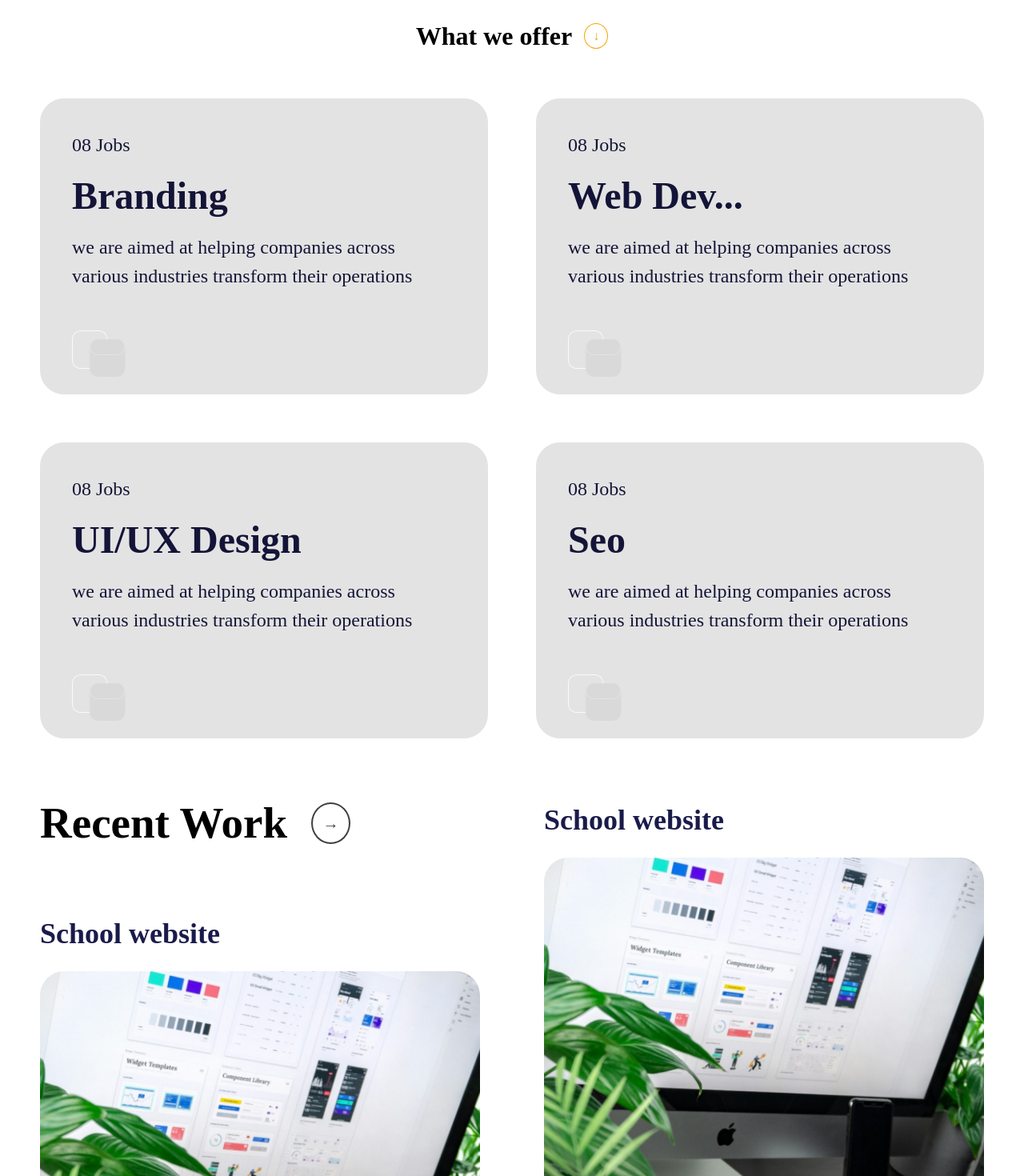
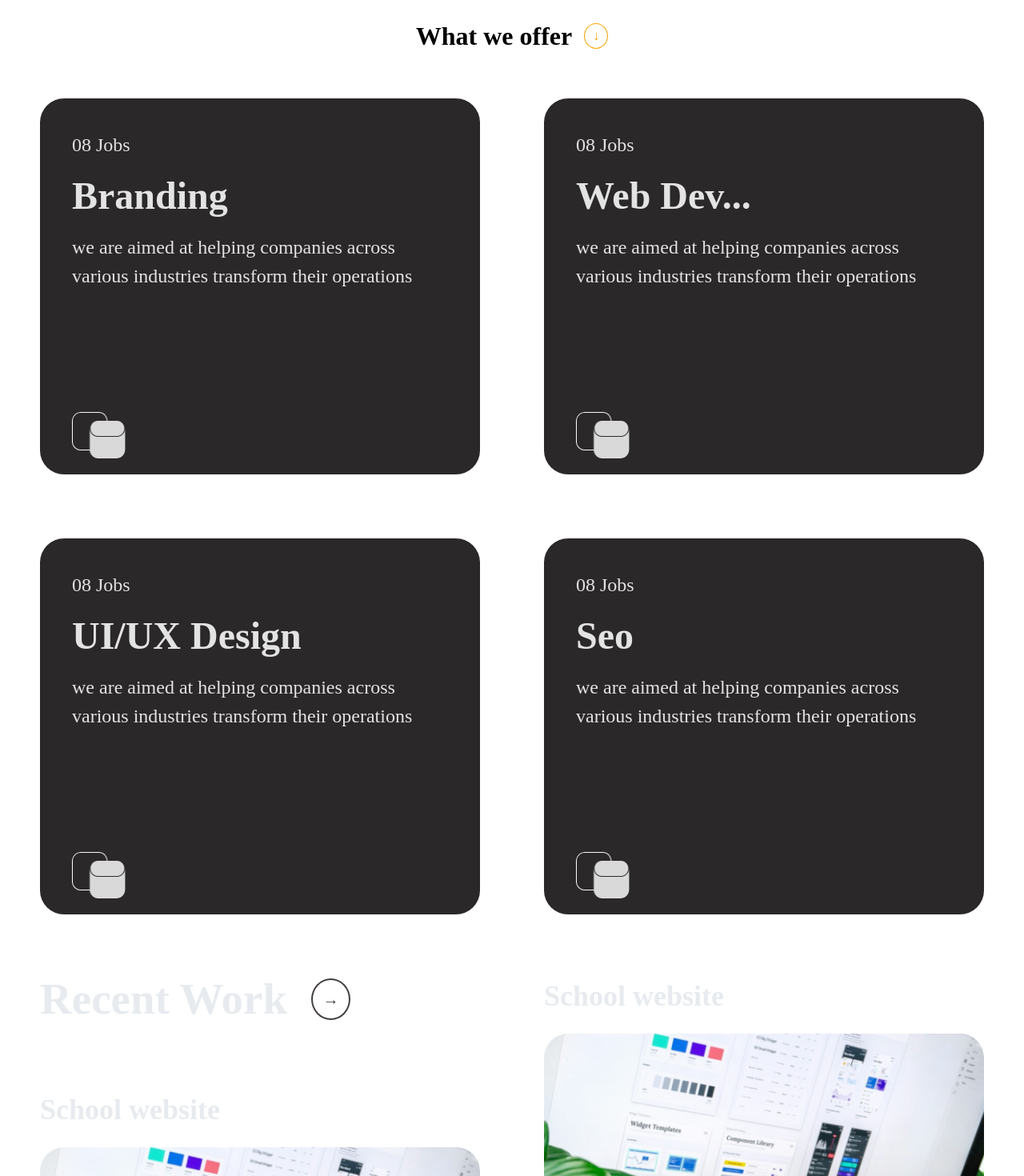
Before and after one commit to jubrealguy/fluxDevs, a React (Create React App) app: page /services in a window 1280 px wide. Shown: the part 940-2410 px from the top of the page at 80% size. Built offline with nearby package versions, Linux system fonts and the light colour scheme.

Commit message:
all basic styling with day and night logic done

```diff
--- a/src/App.css
+++ b/src/App.css
@@ -20,7 +20,7 @@ body{
 
 .day-theme {
   color: #ffffff;
-  background: #0d0d0de5;
+  background: #0d0d0dee;
 }
 
 .dark-theme {
@@ -707,6 +707,10 @@ main {
   margin-bottom: 2.5rem;
 }
 
+.about-night .about__left .head {
+  color: #FFFFFF;
+}
+
 .about__left .body {
   font-size: 1.8rem;
   font-weight: 300;
@@ -736,6 +740,10 @@ main {
   line-height: 1.5;
   font-family: 'Inter';
   color: #000000;
+}
+
+.about-night .about__rating p span {
+  color: #FFFFFF;
 }
 
 .about__rating p span:first-child {
@@ -829,13 +837,21 @@ main {
   list-style: none;
   display: grid;
   grid-template-columns: 1fr 1fr;
-  gap: 6rem;
+  gap: 8rem;
 }
 .offer__list--item {
+  height: 47rem;
+  display: flex;
+  flex-direction: column;
   background: #E3E3E3;
   padding: 4rem 8rem 2rem 4rem;
   border-radius: 3rem;
   color: #141438;
+}
+
+.offer-night {
+  color: #E3E3E3;
+  background: #2B2829;
 }
 
 .offer__list--item .jobs {
@@ -856,7 +872,7 @@ main {
   font-size: 2.4rem;
   font-weight: 400;
   line-height: 1.5;
-  margin-bottom: 5rem;
+  margin-bottom: auto;
 }
 
 .offer__list--item img {
@@ -923,6 +939,10 @@ main {
   margin-bottom: 2rem;
 }
 
+.service__box-night * {
+  color: #E7EBEF;
+}
+
 .service__work p {
   font-size: 2rem;
   font-weight: 400;
@@ -967,6 +987,7 @@ main {
   line-height: 1.25;
   text-align: center;
   margin-bottom: 2rem;
+  color: #636363;
 }
 
 .service__subscribe form {
--- a/src/Pages/AboutPage.js
+++ b/src/Pages/AboutPage.js
@@ -1,10 +1,10 @@
 import About from '../components/AboutUs';
 import Team from '../components/Team';
 
-const AboutPage = () => {
+const AboutPage = ({logo, dayLogo}) => {
     return (
         <main>
-            <About />
+            <About logo={logo} dayLogo={dayLogo} />
             <Team />
         </main>
     )
--- a/src/Pages/ServicesPage.js
+++ b/src/Pages/ServicesPage.js
@@ -1,9 +1,9 @@
 import Services from '../components/Services';
 
-const ServicePage = () => {
+const ServicePage = ({logo, dayLogo}) => {
     return (
         <main>
-            <Services />
+            <Services logo={logo} dayLogo={dayLogo} />
         </main>
     )
 }
--- a/src/components/AboutUs.js
+++ b/src/components/AboutUs.js
@@ -1,8 +1,10 @@
 import aboutImg from '../img/Rectangle 4509.png'
 
-const About = () => {
+const About = ({logo, dayLogo}) => {
+    const aboutClass = logo === dayLogo ? 'about-night' : 'about-day'
+
     return (
-        <section className='about'>
+        <section className={`about ${aboutClass}`}>
             <div className='about__left'>
                 <h3>How it started</h3>
                 <p className='head'>Our Goal is to  transform your Ideas of Business into Reality </p>
--- a/src/components/Projects.js
+++ b/src/components/Projects.js
@@ -1,6 +1,5 @@
 import cover from "../img/Rectangle 4489.png"
 import cardImg from '../img/card-img.png'
-import Question from '../components/Question'
 
 const Projects = () => {
     return (
@@ -50,7 +49,6 @@ const Projects = () => {
                     </li>
                 </ul>
             </div>
-            <Question />
         </section>
     )
 }
--- a/src/components/Services.js
+++ b/src/components/Services.js
@@ -1,7 +1,10 @@
 import listImg from '../img/Group 39530.png'
 import offerImg from '../img/Frame 39606.png'
 
-const Services = () => {
+const Services = ({logo, dayLogo}) => {
+    const offerClass = logo === dayLogo ? 'offer-night' : 'offer-day'
+    const boxClass = logo === dayLogo ? 'service__box-night' : 'service__box-day'
+
     return (
         <section className='service'>
             <div className='service__request'>
@@ -15,25 +18,25 @@ const Services = () => {
             <div className='offer'>
                 <h3><span className='text'>What we offer </span><span className='arr'>&darr;</span></h3>
                 <ul className='offer__list'>
-                    <li className='offer__list--item'>
+                    <li className={`offer__list--item ${offerClass}`}>
                         <p className='jobs'>08 Jobs</p>
                         <h4>Branding</h4>
                         <p className='body'>we are aimed at helping companies across various industries transform their operations </p>
                         <img src={listImg} alt='' />
                     </li>
-                    <li className='offer__list--item'>
+                    <li className={`offer__list--item ${offerClass}`}>
                         <p className='jobs'>08 Jobs</p>
                         <h4>Web Dev...</h4>
                         <p className='body'>we are aimed at helping companies across various industries transform their operations </p>
                         <img src={listImg} alt='' />
                     </li>
-                    <li className='offer__list--item'>
+                    <li className={`offer__list--item ${offerClass}`}>
                         <p className='jobs'>08 Jobs</p>
                         <h4>UI/UX Design</h4>
                         <p className='body'>we are aimed at helping companies across various industries transform their operations </p>
                         <img src={listImg} alt='' />
                     </li>
-                    <li className='offer__list--item'>
+                    <li className={`offer__list--item ${offerClass}`}>
                         <p className='jobs'>08 Jobs</p>
                         <h4>Seo</h4>
                         <p className='body'>we are aimed at helping companies across various industries transform their operations </p>
@@ -41,8 +44,8 @@ const Services = () => {
                     </li>
                 </ul>
             </div>
-            <div className='service__recent'>
-                <div className='service__box'>
+            <div className={`service__recent ${boxClass}`}>
+                <div className={`service__box`}>
                     <h2><span className='text'>Recent Work </span><span className='arr'>&rarr;</span></h2>
                     <div className='service__work'>
                         <h3>School website</h3>
```
Also changed, not shown: src/ThemeContext.js (added, +26 -0 lines).
